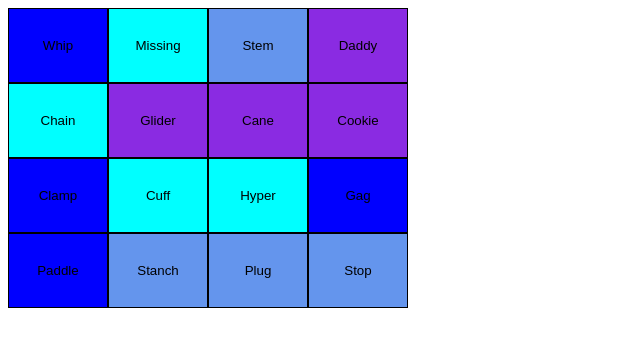
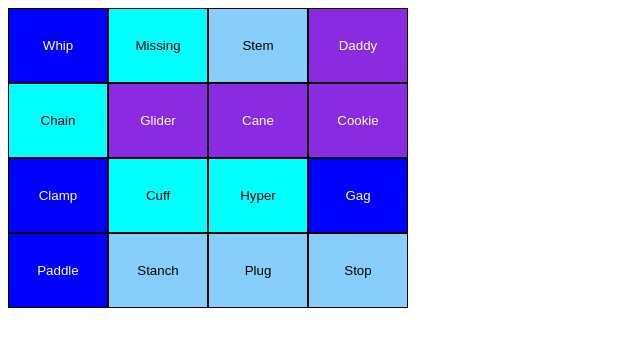
Before and after one commit to mruthh/gridpuzz, a Vue app: page / in a window 1280 px wide. Shown: the top 346 px of the page, without its empty margins (0-640 px from the left). Built offline with nearby package versions, Linux system fonts and the light colour scheme.

Commit message:
feat: tweak theme colors

```diff
--- a/src/App.vue
+++ b/src/App.vue
@@ -27,7 +27,7 @@
         >
           <button
             class="grid-item"
-            :class="`background-${square.groupId}`"
+            :class="`theme-${square.groupId}`"
             :style="square.selected ? 'border: 2px solid red' : null"
             @click="toggleSelected(rowIndex, index)"
           >
@@ -215,20 +215,24 @@ export default {
     align-items: center;
   }
 
-  .background-1 {
+  .theme-1 {
     background-color: blue;
+    color: white;
   }
 
-  .background-2 {
+  .theme-2 {
     background-color: blueviolet;
+    color: white;
   }
 
-  .background-3 {
+  .theme-3 {
     background-color: aqua;
+    color: black;
   }
 
-  .background-4 {
-    background-color: cornflowerblue;
+  .theme-4 {
+    background-color: lightskyblue;
+    color: black;
   }
 
 </style>
```
